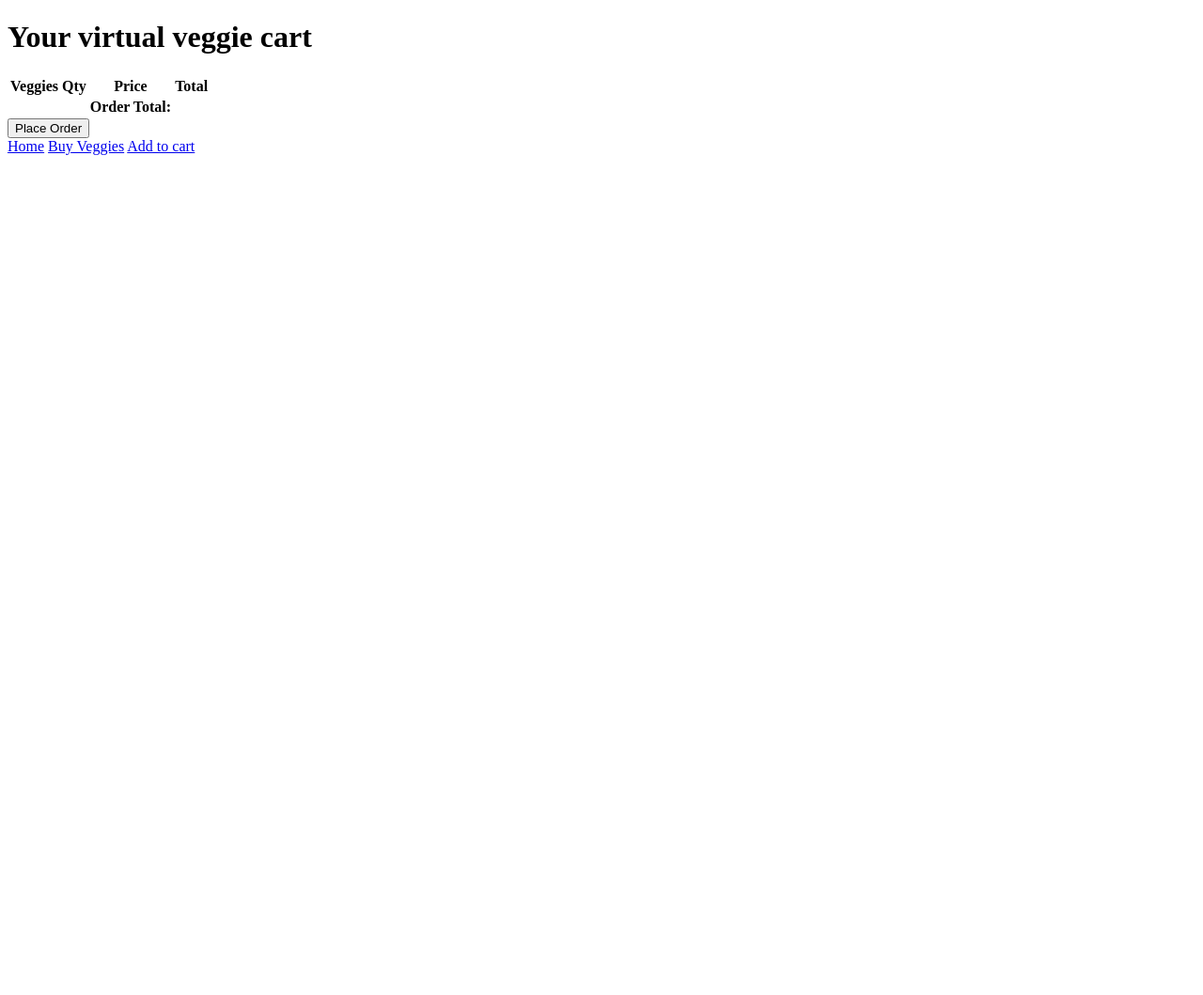
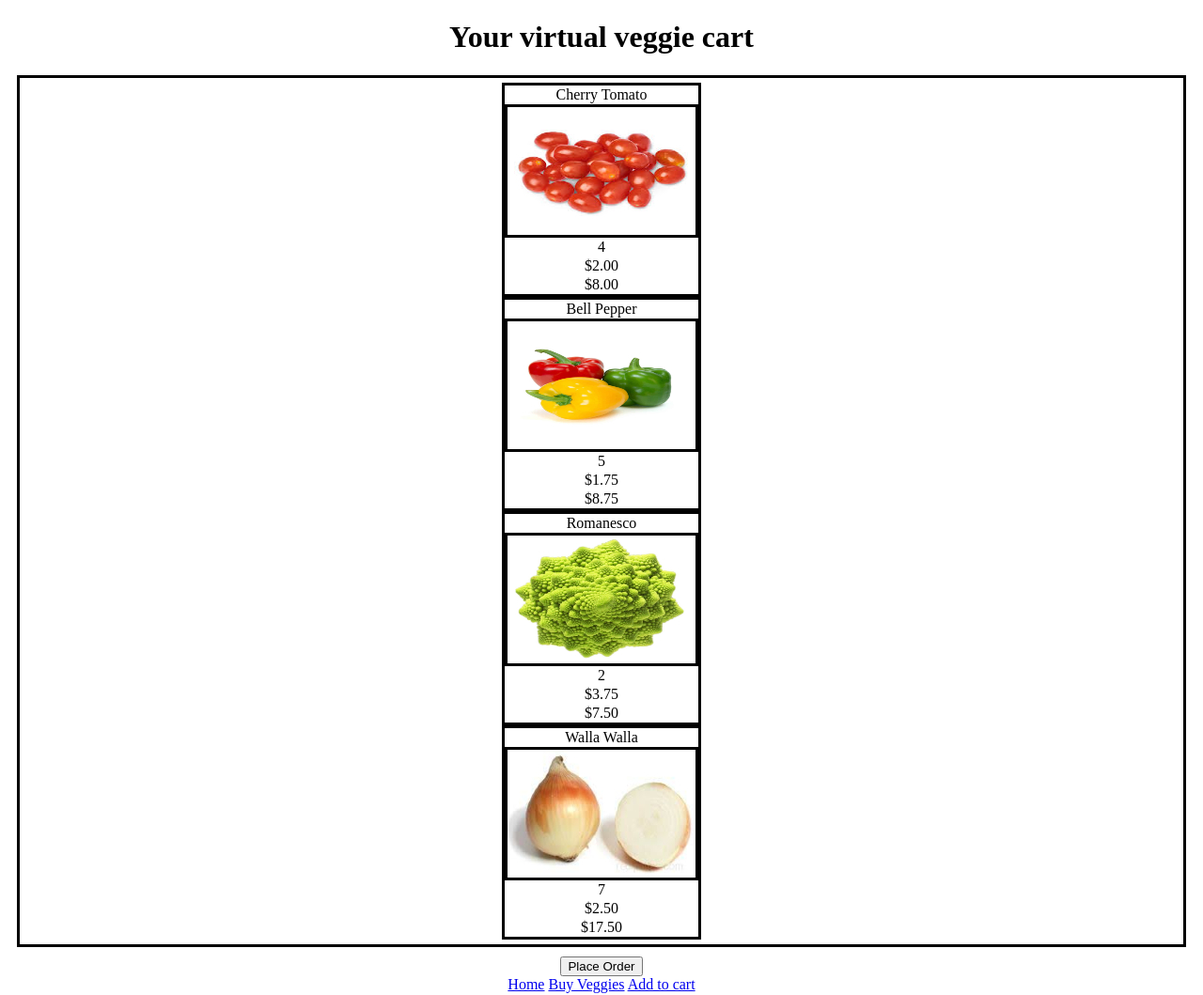
Before and after one commit to Nate-Kruck/lab-06-e-commerce-site, a plain HTML site: page cart/index.html in a window 1280 px wide. Shown: the whole page at 94% size. Before the commit the page ends 800 px from the top, so only its background shows below. Drawn offline with Linux system fonts and the light colour scheme.

Commit message:
was able to get my test to pass

```diff
--- a/cart/index.html
+++ b/cart/index.html
@@ -3,6 +3,7 @@
 <head>
     <meta charset="UTF-8">
     <meta name="viewport" content="width=device-width, initial-scale=1.0">
+    <link rel="stylesheet" href="veggie-cart.css">
     <title>Shopping Cart</title>
 </head>
 <body>
@@ -10,32 +11,22 @@
         <h1>Your virtual veggie cart</h1>
     </header>
 
-    <main>
-        <table>
-            <thead>
-                <tr>
-                    <th class="top-left">Veggies</th>
-                    <th>Qty</th>
-                    <th>Price</th>
-                    <th>Total</th>
-                </tr>
-            </thead>
-            <tbody></tbody>
-            <tfoot>
-                <tr>
-                    <th></th>
-                    <th></th>
-                    <th>Order Total:</th>
-                    <th id="total-dollar"></th>
-                </tr>
-            </tfoot>
-        </table>
+    <main id="insert-rows">
+        <!--
+        <tr>
+            <td class="top-left">Cherry Tomato</td>
+            <td>4</td>
+            <td>$2.00</td>
+            <td class="total-dollar">$8.00</td>
+        </tr>
+        -->
 
-        <div class="order-button">
-            <button>Place Order</button>
-        </div>
     </main>
+            <div class="order-button">
+                <button>Place Order</button>
+            </div>
 
+    <script src="shopping-cart.js" type="module"></script>
     <footer>
         <nav>
             <a href="../">Home</a>
--- a/cart/render-line-items.js
+++ b/cart/render-line-items.js
@@ -1,29 +1,29 @@
-import { usDollar } from '../common/utils.js';
-//import renderVeggies from '../products/render-veggies.js';
+export default function renderLineItem(lineItem, veggie) {
+    const tableRow = document.createElement('tr');
 
-function renderLineItem(lineItem, veggie) {
-    const cartTr = document.createElement('tr');
 
     const veggieName = document.createElement('td');
-    veggieName.className = 'top-left';
+    veggieName.classList.add('top-left');
     veggieName.textContent = veggie.name;
-    cartTr.append(veggieName);
+    tableRow.append(veggieName);
 
-    const quantityName = document.createElement('td');
-    quantityName.textContent = lineItem.quantity;
-    cartTr.append(quantityName);
+    const imgEl = document.createElement('img');
+    imgEl.src = '../assets/' + veggie.image;
+    imgEl.alt = veggie.name + ' tomato';
+    tableRow.append(imgEl);
 
-    const priceName = document.createElement('td');
-    priceName.textContent = usDollar(veggie.price);
-    cartTr.append(priceName);
+    const quantityData = document.createElement('td');
+    quantityData.textContent = lineItem.quantity;
+    tableRow.append(quantityData);
+
+    const priceData = document.createElement('td');
+    priceData.textContent = `$${veggie.price.toFixed(2)}`;
+    tableRow.append(priceData);
 
     const totalName = document.createElement('td');
-    totalName.textContent = 'total-dollar';
-    const totalPrice = lineItem.quantity * veggie.price;
-    totalName.textContent = usDollar(totalPrice);
-    cartTr.append(totalName);
+    totalName.classList.add('total-dollar');
+    totalName.textContent = '$' + Number(lineItem.quantity * veggie.price).toFixed(2);
+    tableRow.append(totalName);
 
-    return cartTr;
+    return tableRow;
 }
-
-export default renderLineItem;
--- /dev/null
+++ b/cart/shopping-cart.js
@@ -0,0 +1,18 @@
+import cart from '../data/cart.js';
+import veggieData from '../data/veggies.js';
+import { findById, calcOrderTotal } from '../common/utils.js';
+import renderLineItem from './render-line-items.js';
+
+const tableBody = document.querySelector('#insert-rows');
+const totalCostInput = document.querySelector('#total-cost');
+
+for (let i = 0; i < cart.length; i++) {
+    const lineItem = cart[i];
+    const veggies = findById(veggieData, lineItem.id);
+    const dom = renderLineItem(lineItem, veggies);
+
+    tableBody.append(dom);
+}
+
+const totalCost = calcOrderTotal(cart, veggieData);
+totalCostInput.textContent = `$${totalCost}.00`;
--- /dev/null
+++ b/cart/veggie-cart.css
@@ -0,0 +1,27 @@
+body {
+    text-align: center;
+}
+tr {
+    padding: 0;
+    display: flex;
+    flex-direction: column;
+    flex-wrap: wrap;
+    border: 3px solid black;
+    align-self: center;
+}
+
+img {
+    border: 3px solid black;
+}
+
+#insert-rows {
+    padding: 5px;
+    display: flex;
+    flex-direction: column;
+    flex-wrap: wrap;
+    border: 3px solid black;
+    align-self: center;
+    align-content: center;
+    margin: 10px;
+
+}
--- a/common/utils.js
+++ b/common/utils.js
@@ -1,25 +1,23 @@
-export function findById(veggies, id) {
+export function findById(someArray, someId) {
+    let match = null;
     //conditional statement to loop the array
-    for (let i = 0; i < veggies.length; i++){
-        const veggie = veggies[i];
-
-            // checking id against veggies.id
-        if (veggie.id === id) {
-            return veggie;
+    for (let i = 0; i < someArray.length; i++){
+        if (someId === someArray[i].id) {
+            match = someArray[i];
         }
     }
+
     // returns null if nothing was found in the loop
-    return null;
+    return match;
+
 }
 
 export function calcLineItem(quantity, price) {
-    const amount = quantity * price;
-    return roundCurrency(amount);
+    const total = quantity * price;
+    return Math.round(total * 100) / 100;
 }
 
-export function roundCurrency(price) {
-    return Math.round(price * 100) / 100;
-}
+
 
 export function calcOrderTotal(cart, veggies) {
     let totalCost = 0;
@@ -27,18 +25,9 @@ export function calcOrderTotal(cart, veggies) {
     for (let i = 0; i < cart.length; i++) {
         const lineItem = cart[i];
         const veggie = findById(veggies, lineItem.id);
-        const lineTotal = calcLineItem(lineItem.quantitiy, veggie.price);
+        const lineTotal = calcLineItem(lineItem.quantity, veggie.price);
         totalCost += lineTotal;
     }
 
-    return roundCurrency(totalCost);
+    return Math.round(totalCost);
 }
-
-
-// took this function from the example code
-export function usDollar(number) {
-    return number.toLocalString('en-US', {
-        style: 'currency',
-        currency: 'USD'
-    });
-}
--- a/data/veggies.js
+++ b/data/veggies.js
@@ -47,7 +47,7 @@ const onion = {
     cost: 0.75
 };
 
-const veggies = [
+const veggieData = [
     tomato,
     cucumber,
     pepper,
@@ -55,4 +55,4 @@ const veggies = [
     onion
 ];
 
-export default veggies;
+export default veggieData;
```
Also changed, not shown: test/render-line-item-test.js (+4 -6 lines), test/veggies-test.js (+5 -4 lines).
